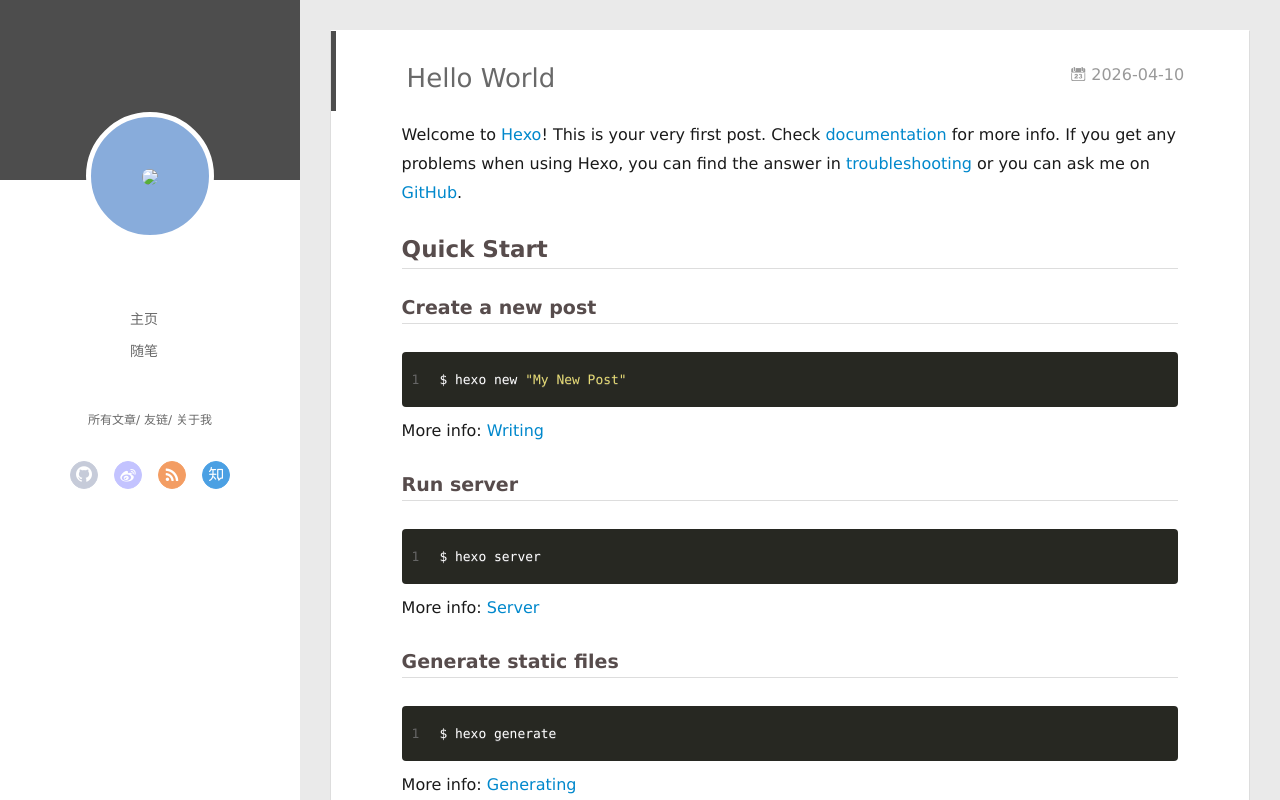
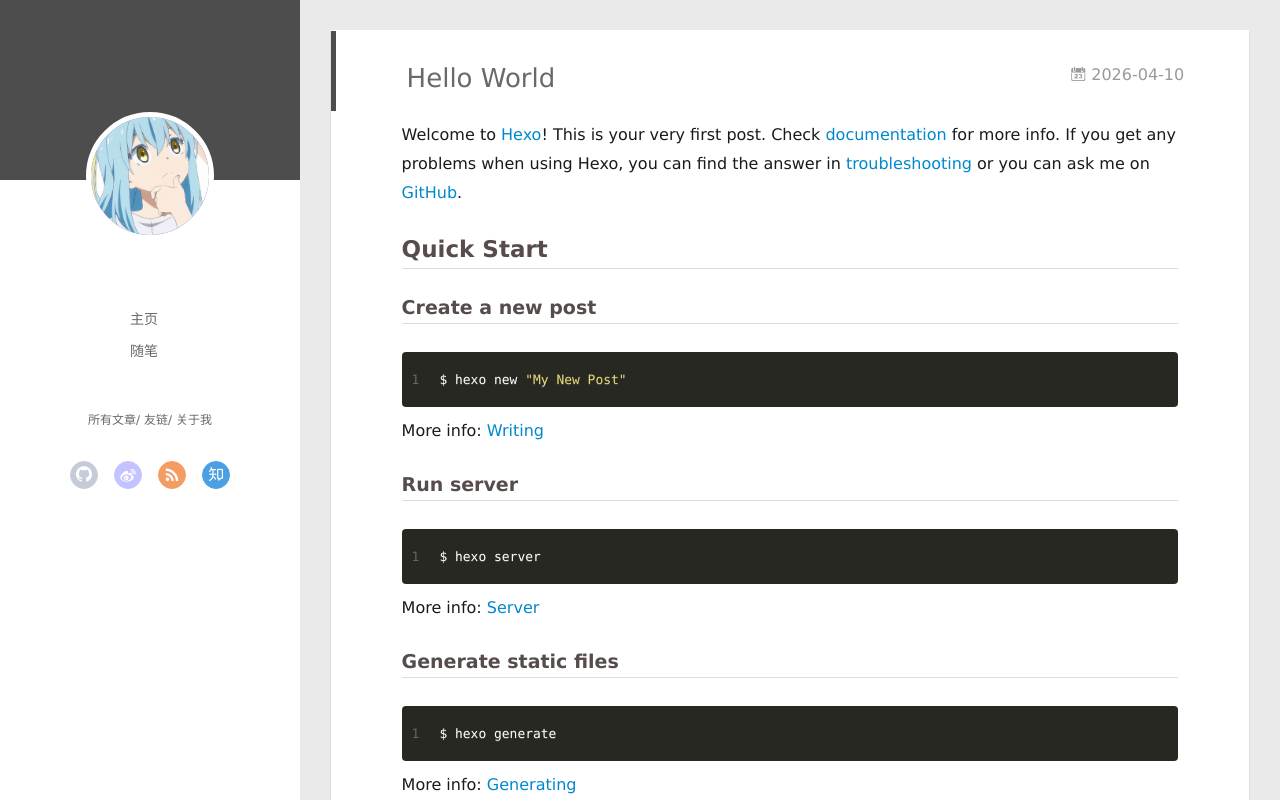
Before and after one commit to feixue0211/feixue0211.github.io, a plain HTML site: page 2026/04/10/hello-world/index.html in a window 1280 px wide. Drawn offline with Linux system fonts and the light colour scheme; no server answers.

Commit message:
Site updated: 2026-04-11 13:26:00

```diff
--- a/2026/04/10/hello-world/index.html
+++ b/2026/04/10/hello-world/index.html
@@ -47,7 +47,7 @@
 <div class="intrude-less">
 	<header id="header" class="inner">
 		<a href="/" class="profilepic">
-			<img src="/assets/img/20230707164318.jpg" class="js-avatar">
+			<img src="/img/20230707164318.jpg" class="js-avatar">
 		</a>
 		<hgroup>
 		  <h1 class="header-author"><a href="/"></a></h1>
@@ -105,7 +105,7 @@
 	<div class="intrude-less">
 		<header id="header" class="inner">
 			<div class="profilepic">
-				<img src="/assets/img/20230707164318.jpg" class="js-avatar">
+				<img src="/img/20230707164318.jpg" class="js-avatar">
 			</div>
 			<hgroup>
 			  <h1 class="header-author js-header-author"></h1>
```
Also changed, not shown: 2026/04/10/我的第一篇博客/index.html (+2 -2 lines), archives/2026/04/index.html (+2 -2 lines), archives/2026/index.html (+2 -2 lines), archives/index.html (+2 -2 lines), index.html (+2 -2 lines), img/20230707164318.jpg (added).
